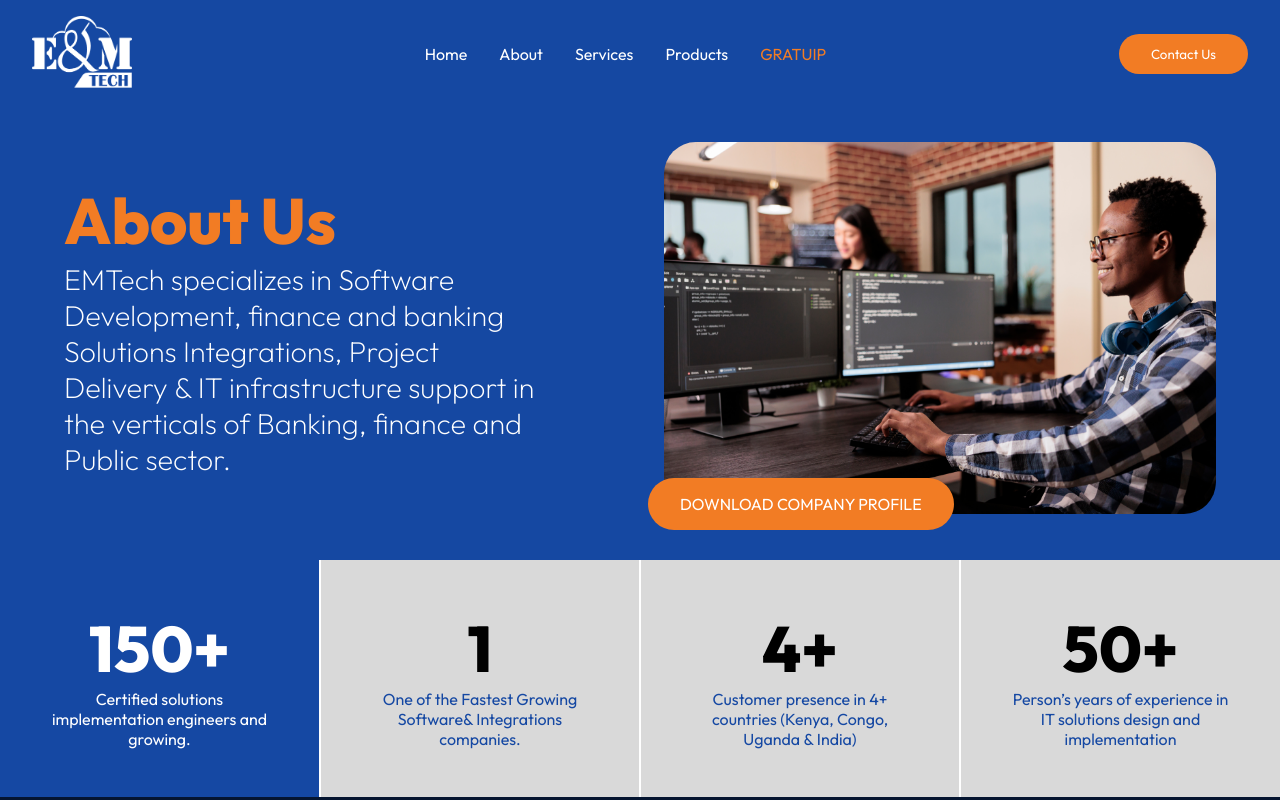
After one commit to OvasisGroup/emtech, a Django app: page /about/ in a window 1280 px wide. The commit adds this page. Run offline with Django 3.2, Linux system fonts and the light colour scheme; data comes from the database, SQL or seed files in the repository; some libraries are stand-ins or nearby versions.

Commit message:
about page

```diff
--- a/website/static/css/styles.css
+++ b/website/static/css/styles.css
@@ -112,7 +112,7 @@ body{
 .navbar{
     width: 100%;
     /* height: 4rem; */
-    background-color: #051530;
+    /* background-color: #051530; */
     position: fixed;
     display: flex;
     justify-content: space-between;
@@ -305,3 +305,72 @@ body{
     font-size: 1.5rem;
     text-align: center;
 }
+
+
+.about-header{
+    padding-top: 6rem;
+    background-color: #1548A2;
+    height: 70vh;
+}
+
+.header-wrapper{
+    display: grid;
+    grid-template-columns: 1fr 1fr;
+    justify-content: center;
+    align-items: center;
+    gap: 3rem;
+    max-width: 90%;
+    margin: 0 auto;
+    height: 100%;
+}
+
+.about-half-one h3{
+    color: #F27C24;
+    font-weight: 800;
+    font-size: 4rem;
+}
+
+.about-half-one p{
+    color: #fff;
+    font-weight: 200;
+    font-size: 1.8rem;
+    padding-right: 5rem;
+}
+
+.about-half-two{
+    display: flex;
+    flex-direction: column;
+    align-items: flex-start;
+    justify-content: flex-end;
+    width: 100%;
+    height: 80%;
+    background-image: url('../images/about-image.png');
+    background-position: center;
+    background-size: cover;
+    border-radius: 2rem;
+
+}
+
+.about-half-two p{
+    z-index: 1000;
+    background-color: #F27C24;
+    padding: 1rem 2rem;
+    margin-left: -1rem;
+    margin-bottom: -1rem;
+    border-radius: 2rem;
+    color: white;
+    cursor: pointer;
+}
+
+.about-half-two p:hover{
+    background-color: #051530;
+    transform: translateX(-1rem);
+    animation-duration: .3s;
+    transition: all ease-in-out .3s;
+}
+
+.about-image{
+    display: flex;
+    justify-content: center;
+    align-items: center;
+}
--- /dev/null
+++ b/website/templates/about.html
@@ -0,0 +1,44 @@
+{% extends 'base.html'%}
+{% load static %}
+
+{% block title %}
+    About Us
+{% endblock %}
+
+
+{% block content %}
+
+    <section class="about-header">
+        <div class="header-wrapper">
+        <div class="about-half-one" data-aos="fade-up">
+            <h3 data-aos="fade-up">About Us</h3>
+            <p data-aos="fade-up">EMTech specializes in Software Development, finance and banking Solutions Integrations, Project Delivery & IT infrastructure support in the verticals of Banking, finance and Public sector.</p>
+        </div>
+        <div class="about-half-two">
+            <div class="sub">
+                <p>DOWNLOAD COMPANY PROFILE</p>
+            </div>
+        </div>
+    </div>
+    </section>
+
+
+
+
+    {% comment %} quicks {% endcomment %}
+    <section class="quickiesone">
+    <div class="quickfactsnew">
+             {% for quick in quickfacts %}
+                <div data-aos="fade-up" class="quickies">
+                    <h4>{{ quick.numbers }}</h4>
+                    <p>{{ quick.body }}</p>
+                </div>
+                {% endfor %}
+        </div>
+    </section>
+
+
+
+
+
+{% endblock %}
--- a/website/urls.py
+++ b/website/urls.py
@@ -4,4 +4,5 @@ from . import views
 
 urlpatterns = [
     path('', views.home, name='home'),
+    path('about/', views.about, name='about'),
 ]
--- a/website/views.py
+++ b/website/views.py
@@ -11,3 +11,9 @@ def home(request):
     quickfacts = QuickFacts.objects.all()
     serviceintro = ServiceIntro.objects.all()
     return render(request, 'index.html', {'whoweare': whoweare, 'quickfacts': quickfacts, 'serviceintro': serviceintro})
+
+def about(request):
+    whoweare = WhoWeAre.objects.all()
+    quickfacts = QuickFacts.objects.all()
+    serviceintro = ServiceIntro.objects.all()
+    return render(request, 'about.html', {'whoweare': whoweare, 'quickfacts': quickfacts, 'serviceintro': serviceintro})
```
Also changed, not shown: website/static/images/about-image.png (added), 2 other files.
